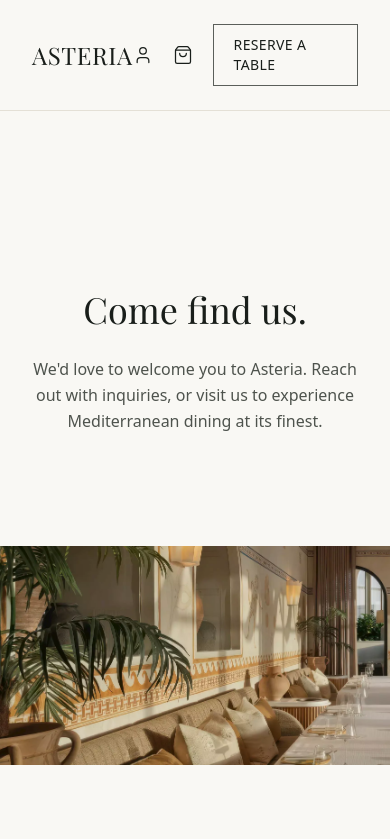
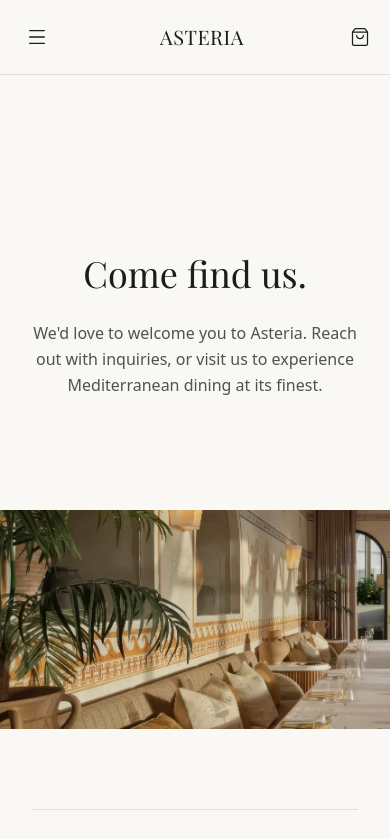
Before and after one commit to walidgnn/asteria-restaurant, a Next.js app in the folder apps/web/: page /contact in a window 390 px wide. Shown: the top 839 px of the page. Built offline with nearby package versions, Linux system fonts and the light colour scheme.

Commit message:
Fix header for phone usage, Add a nav drawer to facilitate navigating

```diff
--- a/apps/web/src/components/FadeIn.tsx
+++ b/apps/web/src/components/FadeIn.tsx
@@ -6,10 +6,10 @@ import { ReactNode } from "react";
 export function FadeIn({ children }: { children: ReactNode }) {
   return (
     <motion.div
-      initial={{ opacity: 0.4, y: 16 }}
+      initial={{ opacity: 0.4, y: 24 }}
       whileInView={{ opacity: 1, y: 0 }}
       viewport={{ once: true, margin: "-100px" }}
-      transition={{ duration: 0.5, ease: "easeOut" }}
+      transition={{ duration: 0.72, ease: "easeOut" }}
     >
       {children}
     </motion.div>
--- a/apps/web/src/components/Header.tsx
+++ b/apps/web/src/components/Header.tsx
@@ -1,7 +1,8 @@
 "use client";
 
+import { useState } from "react";
 import Link from "next/link";
-import { User } from "lucide-react";
+import { Menu, X, User } from "lucide-react";
 import { CartButton } from "@/components/CartButton";
 import { useAuth } from "@/lib/auth-context";
 
@@ -13,12 +14,14 @@ const NAV_LINKS = [
 ];
 
 export function Header({ solid = false }: { solid?: boolean }) {
+  const [drawerOpen, setDrawerOpen] = useState(false);
   const textColor = solid ? "text-charcoal" : "text-white";
   const subTextColor = solid ? "text-stone" : "text-white/90";
   const borderColor = solid ? "border-charcoal/70" : "border-white/70";
   const { customer } = useAuth();
 
   return (
+    <>
       <header
         className={
           solid
@@ -26,8 +29,16 @@ export function Header({ solid = false }: { solid?: boolean }) {
             : "absolute top-0 left-0 right-0 z-50"
         }
       >
-      <div className="mx-auto flex max-w-7xl items-center justify-between px-8 py-6">
-        <Link href="/" className={`font-serif text-2xl tracking-wide ${textColor}`}>
+        <div className="mx-auto flex max-w-7xl items-center justify-between px-5 py-5 sm:px-8 sm:py-6">
+          <button
+            onClick={() => setDrawerOpen(true)}
+            aria-label="Open menu"
+            className={`rounded-full p-1.5 transition-colors active:bg-black/10 md:hidden ${textColor}`}
+          >
+            <Menu size={22} strokeWidth={1.5} />
+          </button>
+
+          <Link href="/" className={`font-serif text-xl tracking-wide ${textColor} sm:text-2xl`}>
             ASTERIA
           </Link>
 
@@ -36,29 +47,82 @@ export function Header({ solid = false }: { solid?: boolean }) {
               <Link
                 key={link.href}
                 href={link.href}
-              className={`text-sm font-medium tracking-wide ${subTextColor} transition-colors hover:${solid ? "text-charcoal" : "text-white"}`}
+                className={`text-sm font-medium tracking-wide ${subTextColor} transition-colors hover:${solid ? "text-charcoal" : "text-white"} active:opacity-60`}
               >
                 {link.label.toUpperCase()}
               </Link>
             ))}
           </nav>
 
-        <div className={`flex items-center gap-5 ${textColor}`}>
+          <div className={`flex items-center gap-4 sm:gap-5 ${textColor}`}>
             <Link
               href={customer ? "/account" : "/login"}
               aria-label={customer ? "My Account" : "Sign In"}
+              className="hidden rounded-full p-1.5 transition-colors active:bg-black/10 sm:block"
             >
               <User size={20} strokeWidth={1.5} />
             </Link>
             <CartButton solid={solid} />
             <Link
               href="/reservations"
-            className={`border ${borderColor} px-5 py-2.5 text-sm font-medium tracking-wide ${textColor} transition-colors hover:${solid ? "bg-charcoal hover:text-cream" : "bg-white hover:text-charcoal"}`}
+              className={`hidden border ${borderColor} px-5 py-2.5 text-sm font-medium tracking-wide ${textColor} transition-colors hover:${solid ? "bg-charcoal hover:text-cream" : "bg-white hover:text-charcoal"} active:opacity-70 md:block`}
             >
               RESERVE A TABLE
             </Link>
           </div>
         </div>
       </header>
+
+      {/* Mobile slide-in drawer */}
+      {drawerOpen && (
+        <div className="fixed inset-0 z-[200] md:hidden">
+          <div className="absolute inset-0 bg-black/40" onClick={() => setDrawerOpen(false)} />
+          <div className="absolute left-0 top-0 flex h-full w-4/5 max-w-xs flex-col bg-cream px-6 py-6 shadow-xl">
+            <div className="flex items-center justify-between">
+              <span className="font-serif text-xl text-charcoal">ASTERIA</span>
+              <button
+                onClick={() => setDrawerOpen(false)}
+                aria-label="Close menu"
+                className="rounded-full p-1.5 transition-colors active:bg-mist"
+              >
+                <X size={22} className="text-charcoal" />
+              </button>
+            </div>
+
+            <nav className="mt-10 flex flex-col gap-1">
+              {NAV_LINKS.map((link) => (
+                <Link
+                  key={link.href}
+                  href={link.href}
+                  onClick={() => setDrawerOpen(false)}
+                  className="rounded px-3 py-3 text-base font-medium tracking-wide text-charcoal transition-colors active:bg-mist"
+                >
+                  {link.label.toUpperCase()}
+                </Link>
+              ))}
+            </nav>
+
+            <div className="mt-8 border-t border-border pt-6">
+              <Link
+                href={customer ? "/account" : "/login"}
+                onClick={() => setDrawerOpen(false)}
+                className="flex items-center gap-3 rounded border border-border px-4 py-3 text-sm font-medium tracking-wide text-charcoal transition-colors active:bg-mist"
+              >
+                <User size={18} strokeWidth={1.5} />
+                {customer ? "MY ACCOUNT" : "SIGN IN"}
+              </Link>
+            </div>
+
+            <Link
+              href="/reservations"
+              onClick={() => setDrawerOpen(false)}
+              className="mt-auto bg-olive px-6 py-3.5 text-center text-sm font-medium tracking-wide text-white transition-colors active:bg-olive-dark"
+            >
+              RESERVE A TABLE
+            </Link>
+          </div>
+        </div>
+      )}
+    </>
   );
 }
```
Lines whose indentation alone changed are shown as unchanged.
